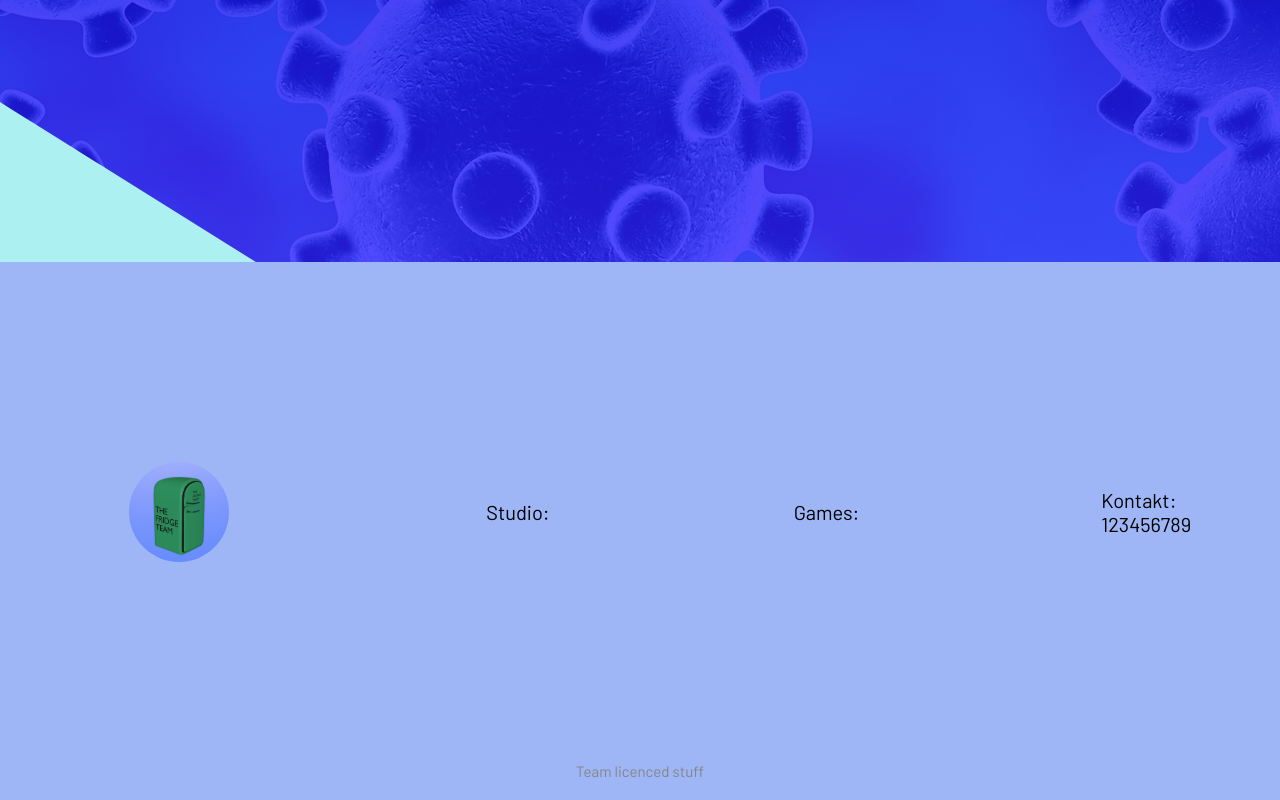
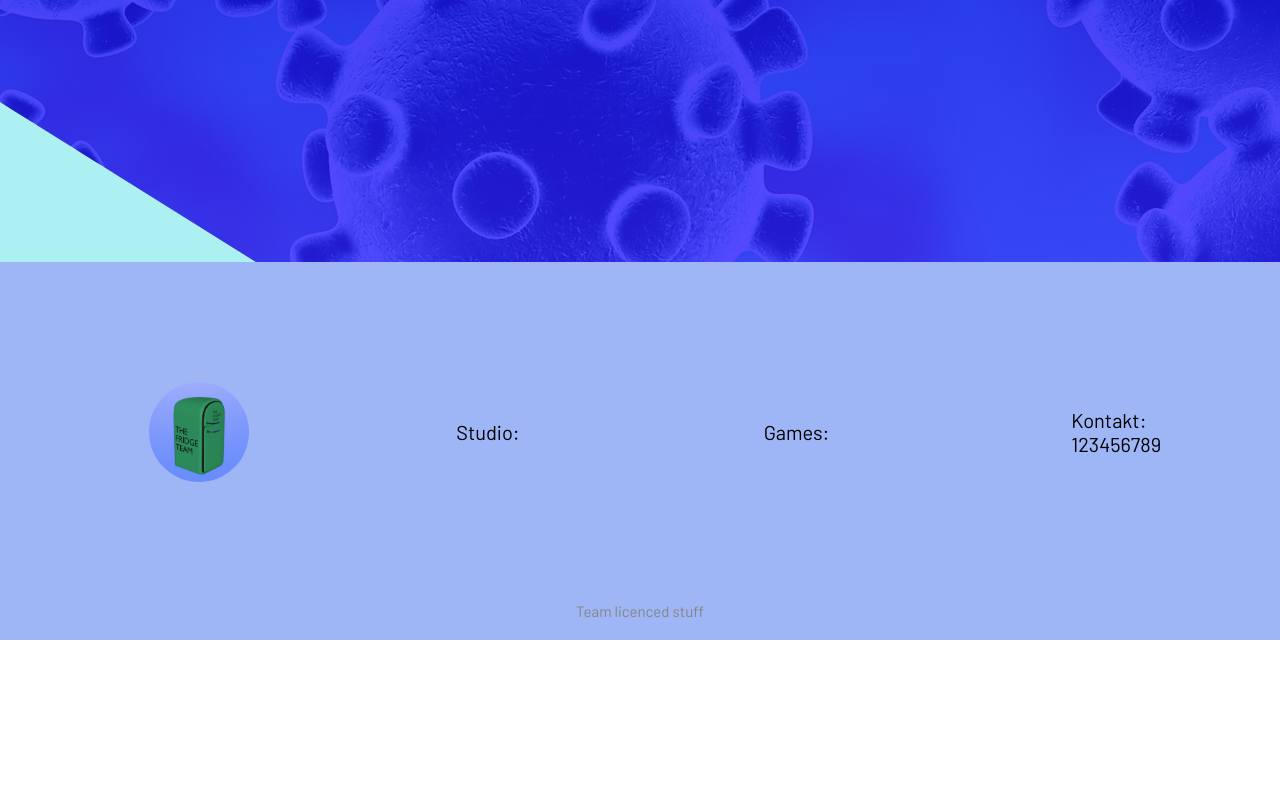
Before and after one commit to CarbonMaster/CSS-Website, a Next.js app: page / in a window 1280 px wide. Shown: the part 1338-2138 px from the top of the page. After the commit the page ends 1978 px from the top, so only its background shows below. Built offline with nearby package versions, Linux system fonts and the light colour scheme.

Commit message:
Modifications

```diff
--- a/src/components/atoms/FooterContent.tsx
+++ b/src/components/atoms/FooterContent.tsx
@@ -1,17 +1,16 @@
 import styled from '@emotion/styled';
 
 const Container = styled.div`
-    //height: 100px;
     background-color: #8032fd4e;
     display: flex;
     flex-direction: row;
     justify-content: space-around;
-    align-items: center;
-    padding: 200px 0 200px 0;
+    padding: 100px 50px 100px 0px;
 
     @media (max-width: 600px) {
         flex-direction: column;
         padding: 50px 0 50px 0;
+        align-items: center;
     }
 `;
 
@@ -21,15 +20,17 @@ const FooterElement = styled.div`
     flex-direction: column;
     width: 50px;
     align-self: center;
+    padding: 20px;
 
     @media (max-width: 600px) {
         padding: 50px;
         transform: translate(-50%, 0);
+        font-size: 3em;
     }
 `;
 
 const Logo = styled.div`
-    border-radius: 100px;
+    border-radius: 50px;
     width: 100px;
     content: url(./img/logo.png);
 
@@ -43,7 +44,9 @@ const Link = styled.div``;
 export const FooterContent: React.FC = () => {
     return (
         <Container>
-            <Logo />
+            <FooterElement>
+                <Logo />
+            </FooterElement>
             <FooterElement>Studio:</FooterElement>
             <FooterElement>Games:</FooterElement>
             <FooterElement>Kontakt: 123456789</FooterElement>
```
